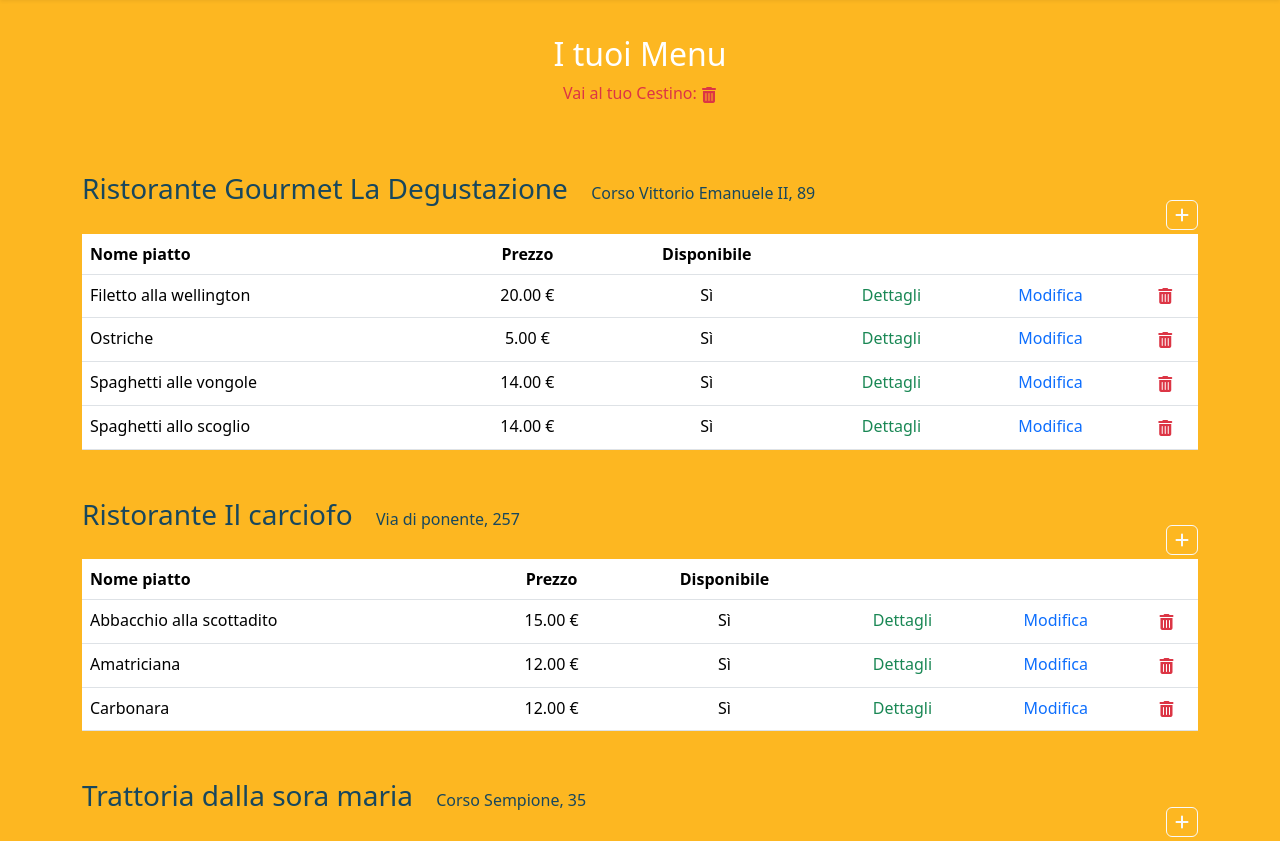
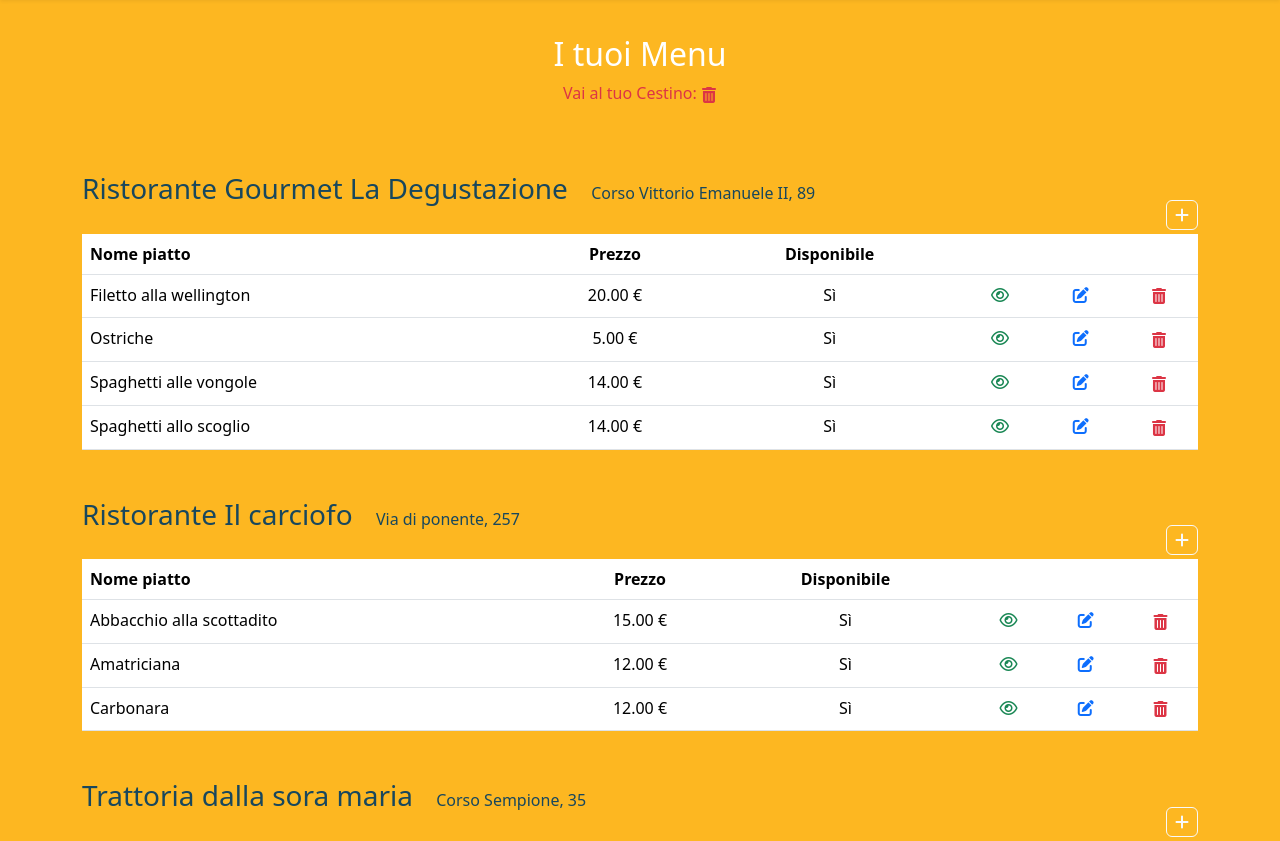
Before and after one commit to MarcoColloca/deliveboo, a Laravel app: page /admin/dishes in a window 1280 px wide. Shown: the part 102-943 px from the top of the page. Run offline with Laravel 10, Linux system fonts and the light colour scheme; a user stored in the database is signed in; data comes from the database, SQL or seed files in the repository; style sheets or scripts are compiled from the project's sources; some libraries are stand-ins or nearby versions.

Commit message:
ADD --> sono state sostituite tutte le scritte di Modifica e Dettagli con delle icone

```diff
--- a/final-proj-backend/resources/views/admin/companies/index.blade.php
+++ b/final-proj-backend/resources/views/admin/companies/index.blade.php
@@ -50,10 +50,10 @@
 
                         @unless($company->trashed())
                             <td class="text-center">
-                                <a href="{{ route('admin.companies.show', $company)}}" class="link link-success">Dettagli</a>
+                                <a href="{{ route('admin.companies.show', $company)}}" class="link link-success"><i class="fa-regular fa-eye"></i></a>
                             </td>
                             <td class="text-center"><a href="{{ route('admin.companies.edit', $company)}}"
-                                    class="link link-primary">Modifica</a></td>
+                                    class="link link-primary"><i class="fa-solid fa-pen-to-square"></i></a></td>
                         @elseif ($company->trashed())
                             <td class="text-center">
                                 <form action="{{ route('admin.companies.restore', $company->id) }}" method="POST">
--- a/final-proj-backend/resources/views/admin/companies/show.blade.php
+++ b/final-proj-backend/resources/views/admin/companies/show.blade.php
@@ -54,7 +54,7 @@
                     </table>
 
                     <div class="card-body d-flex justify-content-around position-relative">
-                        <a href="{{ route('admin.companies.edit', $company)}}" class="link link-primary">Modifica</a>
+                        <a href="{{ route('admin.companies.edit', $company)}}" class="link link-primary"><i class="fa-solid fa-pen-to-square"></i></a>
                         <form class="item-delete-form" action="{{ route('admin.companies.destroy', $company) }}" method="POST">
                             @csrf
                             @method('DELETE')
--- a/final-proj-backend/resources/views/admin/dishes/index.blade.php
+++ b/final-proj-backend/resources/views/admin/dishes/index.blade.php
@@ -65,10 +65,10 @@
                                     <td class="text-center ">{{ $dish->visible === 1 ? 'Sì' : 'No'}}</td>
                                     @unless($dish->trashed())
                                         <td class="text-center ">
-                                            <a href="{{ route('admin.dishes.show', $dish)}}" class="link link-success">Dettagli</a>
+                                            <a href="{{ route('admin.dishes.show', $dish)}}" class="link link-success"><i class="fa-regular fa-eye"></i></a>
                                         </td>
                                         <td class="text-center"><a href="{{route('admin.dishes.edit', $dish)}}"
-                                                class="link link-primary">Modifica</a>
+                                                class="link link-primary"><i class="fa-solid fa-pen-to-square"></i></a>
                                         </td>
                                     @elseif ($dish->trashed())
                                         <td class="text-center">
--- a/final-proj-backend/resources/views/admin/dishes/show.blade.php
+++ b/final-proj-backend/resources/views/admin/dishes/show.blade.php
@@ -41,7 +41,7 @@
                     </table>
 
                     <div class="card-body d-flex justify-content-around position-relative">
-                        <a href="{{route('admin.dishes.edit', $dish)}}" class="link link-primary">Modifica</a>
+                        <a href="{{route('admin.dishes.edit', $dish)}}" class="link link-primary"><i class="fa-solid fa-pen-to-square"></i></a>
                         <form class="item-delete-form" action="{{ route('admin.dishes.destroy', $dish) }}"
                             method="POST">
                             @csrf
--- a/final-proj-backend/resources/views/admin/dishes/showOne.blade.php
+++ b/final-proj-backend/resources/views/admin/dishes/showOne.blade.php
@@ -63,10 +63,10 @@
                                 <td class="text-center">{{ $dish->visible === 1 ? 'Sì' : 'No'}}</td>
                                 @unless($dish->trashed())
                                     <td class="text-center">
-                                        <a href="{{ route('admin.dishes.show', $dish) }}" class="link link-success">Dettagli</a>
+                                        <a href="{{ route('admin.dishes.show', $dish) }}" class="link link-success"><i class="fa-regular fa-eye"></i></a>
                                     </td>
                                     <td class="text-center">
-                                        <a href="{{ route('admin.dishes.edit', $dish) }}" class="link link-primary">Modifica</a>
+                                        <a href="{{ route('admin.dishes.edit', $dish) }}" class="link link-primary"><i class="fa-solid fa-pen-to-square"></i></a>
                                     </td>
                                 @elseif ($dish->trashed())
                                     <td class="text-center">
--- a/final-proj-backend/resources/views/admin/orders/index.blade.php
+++ b/final-proj-backend/resources/views/admin/orders/index.blade.php
@@ -55,7 +55,7 @@
                                         <td class="text-center fw-lighter">{{ $order->total}} €</td>
                                         <td class="text-center fw-lighter">{{ formatItalianDate($order->created_at) }}</td>
                                         <td class="text-center">
-                                            <a href="{{ route('admin.orders.show', $order) }}" class="link link-success">Dettagli</a>
+                                            <a href="{{ route('admin.orders.show', $order) }}" class="link link-success"><i class="fa-regular fa-eye"></i></a>
                                         </td>
                                     </tr>
                                 @endforeach
--- a/final-proj-backend/resources/views/admin/orders/showOne.blade.php
+++ b/final-proj-backend/resources/views/admin/orders/showOne.blade.php
@@ -38,7 +38,7 @@
                                 <td class="text-center fw-lighter">{{ formatItalianDate($order->created_at) }}</td>
                                 <td class="text-center">
                                     <a href="{{ route('admin.orders.show', $order) }}"
-                                        class="link link-success">Dettagli</a>
+                                        class="link link-success"><i class="fa-regular fa-eye"></i></a>
                                 </td>
                             </tr>
                             @empty
```
